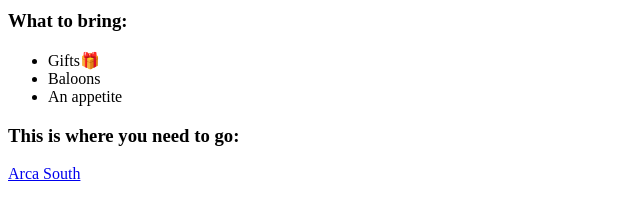
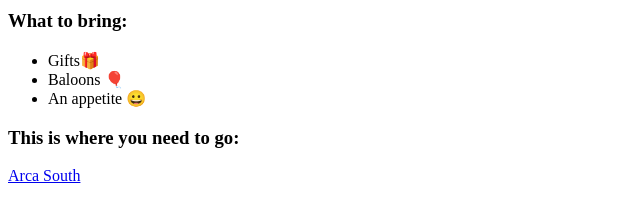
Before and after one commit to Jenn121999/Jenn-Birthday, a plain HTML site: page index.html in a window 1280 px wide. Shown: the part 460-682 px from the top of the page, 0-640 px from the left. Drawn offline with Linux system fonts and the light colour scheme.

Commit message:
Add files via upload

```diff
--- a/index.html
+++ b/index.html
@@ -5,8 +5,8 @@
 <h3>What to bring:</h3>
 <ul>
     <li>Gifts🎁</li>
-    <li>Baloons</li>
-    <li> An appetite</li>
+    <li>Baloons 🎈</li>
+    <li> An appetite 😀</li>
 </ul>
 
 <h3> This is where you need to go:</h3>
```
